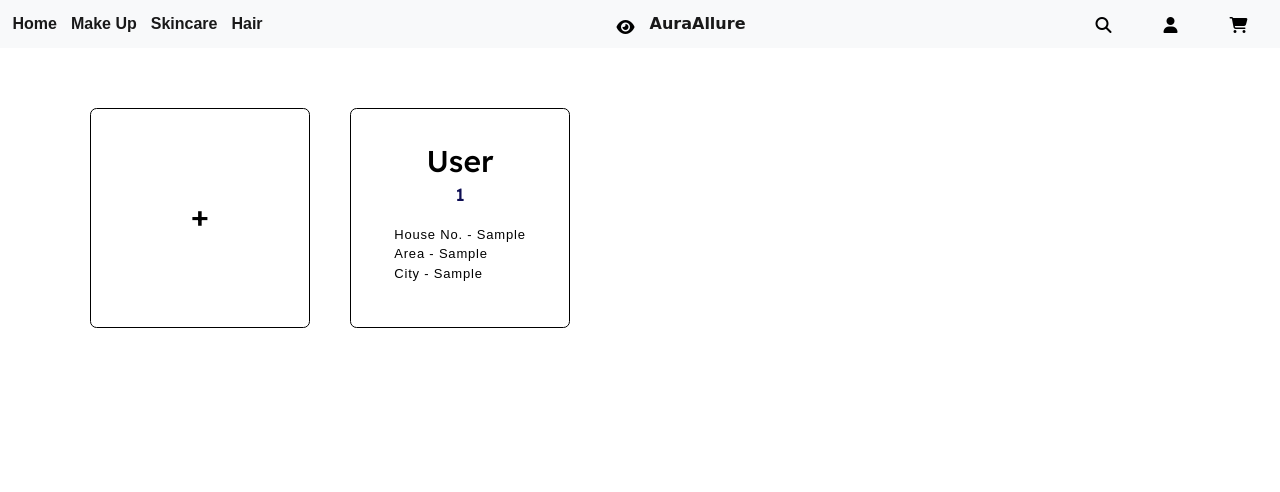
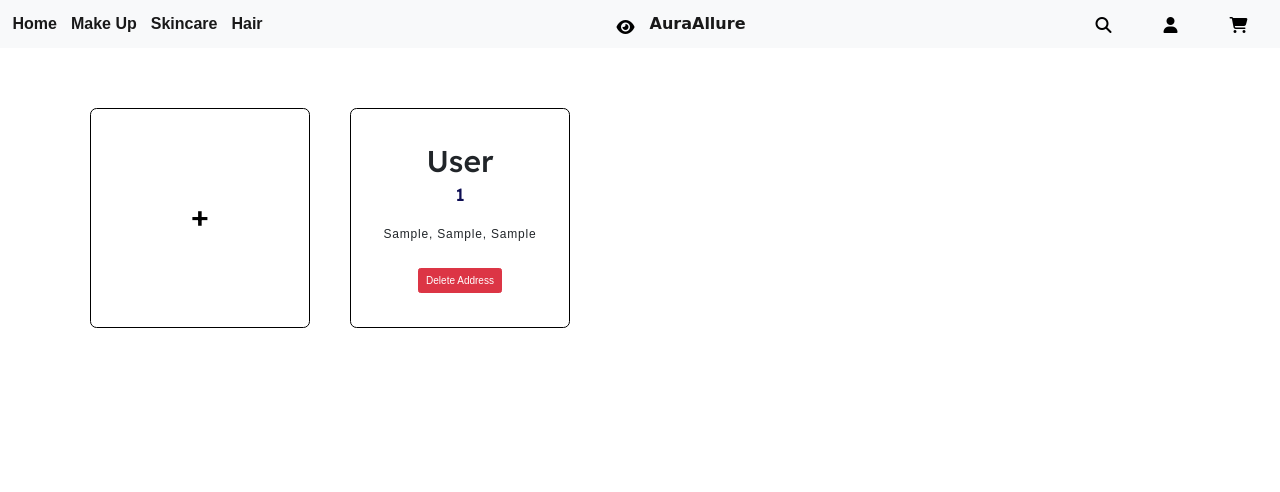
Before and after one commit to manasvi-tech/AuraAllure---Ecommerce, a Node server app: page /addressPage in a window 1280 px wide. Shown: the top 492 px of the page. Run offline with Node 20, Linux system fonts and the light colour scheme; a user stored in the database is signed in; tables that the repository leaves empty hold one stand-in row (values such as "Sample post"); some libraries are stand-ins or nearby versions; some web fonts are replaced.

Commit message:
delete address working

```diff
--- a/src/app.js
+++ b/src/app.js
@@ -330,18 +330,18 @@ app.get('/moveToWishlist/:id', auth, async (req, res) => {
 //     }
 // })
 
-app.post('/checkout', auth, async(req,res)=>{
-    try{
+app.post('/checkout', auth, async (req, res) => {
+    try {
         console.log('checkout');
         const user = req.user;
         const amount = req.body.finalAmount;
-        const address = await Address.find({_id : {$in: user.address}})
+        const address = await Address.find({ _id: { $in: user.address } })
         console.log('address');
-        res.render('checkout',{
-            address:address
+        res.render('checkout', {
+            address: address
         })
 
-    }catch(err){
+    } catch (err) {
 
     }
 })
@@ -549,10 +549,10 @@ app.get('/removeFromWishlist/:id', auth, async (req, res) => {
 app.get('/addressPage', auth, async (req, res) => {
     try {
         const user = req.user;
-        const address = await Address.find({_id : {$in: user.address}})
+        const address = await Address.find({ _id: { $in: user.address } })
         console.log(address);
-        res.render('addressPage',{
-            address:address
+        res.render('addressPage', {
+            address: address
         })
     } catch (err) {
         res.status(400).send(err);
@@ -586,21 +586,47 @@ app.post('/addAddress', auth, async (req, res) => {
         const itemId = registered._id;
         console.log(itemId);
 
-        if(!user.address.includes(itemId)){
+        if (!user.address.includes(itemId)) {
             // console.log("Pushing the id")
             user.address.push(itemId);
             // console.log("pushed")
         }
         await user.save();
 
-        res.render('account-details',{
-            name:user.firstname
+        res.render('account-details', {
+            name: user.firstname
         });
     } catch (err) {
         res.status(500).send("An error occurred while saving the address");
     }
 });
 
+app.delete('/deleteAddress/:id', auth, async (req, res) => {
+    try {
+        const itemId = req.params.id;
+        const user = req.user;
+        const result = await Address.findByIdAndDelete(itemId);
+        if (!result)
+            console.log("address not found")
+
+        const index = user.address.indexOf(itemId);
+        if (index > -1) {
+            user.address.splice(index, 1);
+            console.log("product removed")
+        }
+
+        const address = await Address.find({_id:{$in:user.address}});
+        res.render('addressPage',{
+            address:address
+        })
+
+    }catch(err){
+        res.status(400).send(err);
+    }
+
+
+
+})
 
 
 app.listen(port, () => {
--- a/templates/views/addressPage.hbs
+++ b/templates/views/addressPage.hbs
@@ -24,7 +24,7 @@
       .addresses>a{
          text-decoration: none;
          color: black;
-         height: fit-content;
+         max-height: 22rem;
       }
    </style>
  </head>
@@ -35,12 +35,16 @@
          <h2>+</h2>
       </div></a>
       {{#each address}}
-      <a href=""><div class="address">
+      <div class="address">
          <h2>{{fullname}}</h2>
          <h3 style="color: rgb(14, 14, 84);">{{mnumber}}</h3>
          <br>
-         <p>House No. - {{flat}} <br> Area - {{area}} <br>City - {{city}}</p>
-      </div></a>
+         <p style="font-size: 1.2rem;"> {{flat}}, {{area}}, {{city}}</p>
+         <form action="/deleteAddress/{{_id}}?_method=DELETE" method="POST">
+         <br>
+         <button type='submit' class="btn btn-danger">Delete Address</button>
+         </form>
+      </div>
       {{/each}}
     </div>
 
```
